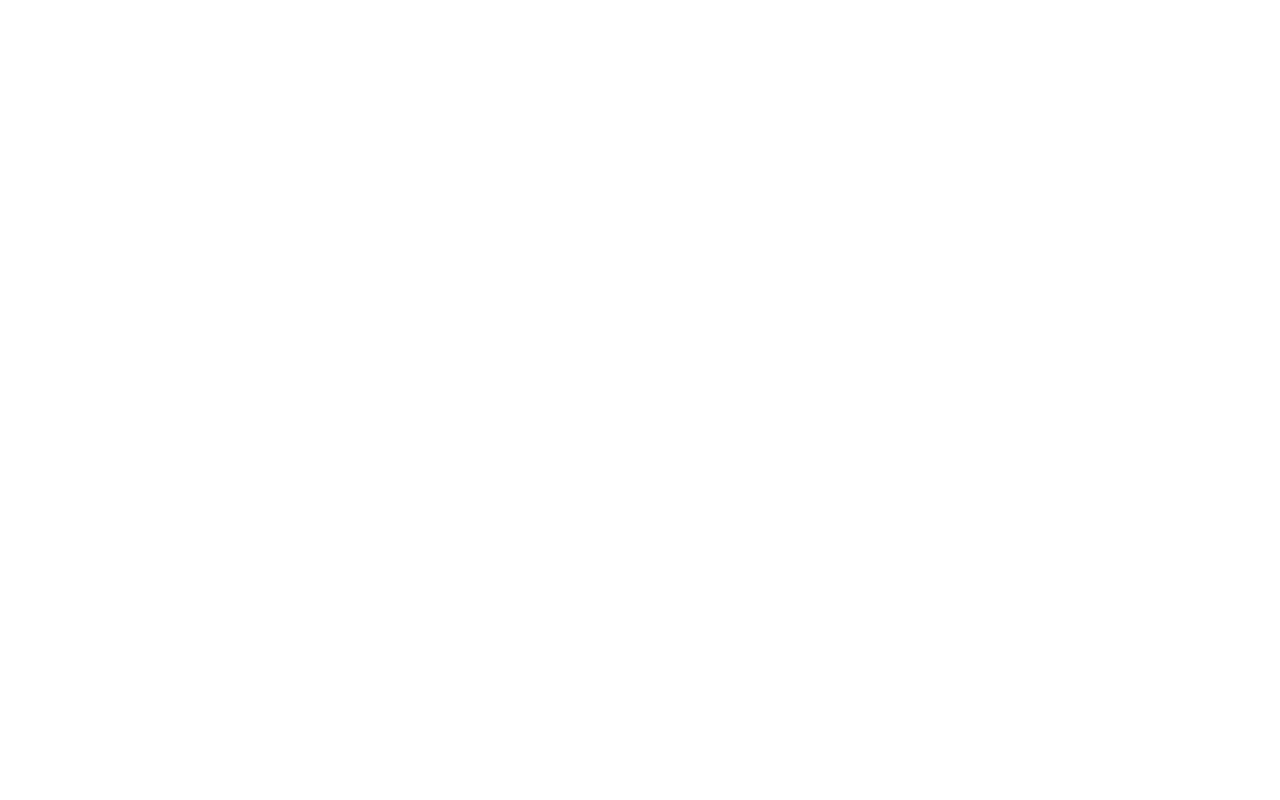
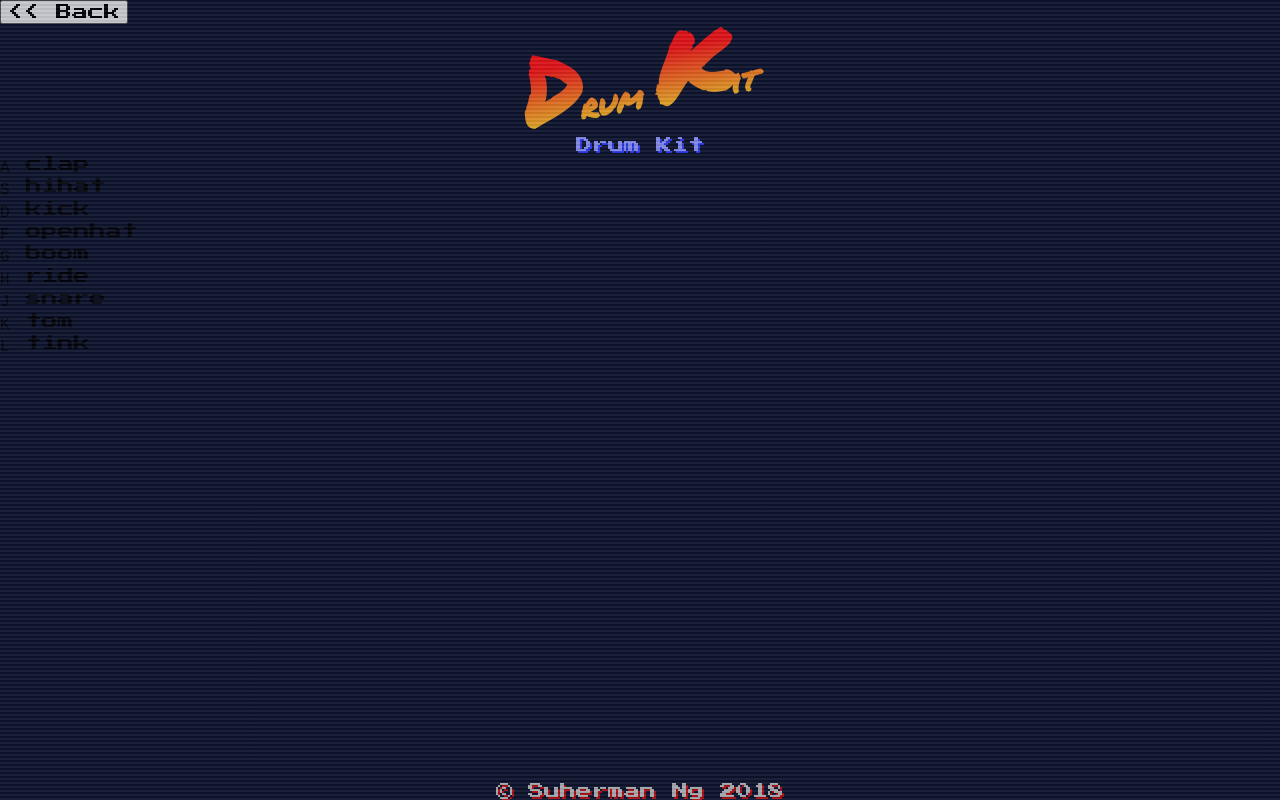
Before and after one commit to pejantantangguh/pejantantangguh.github.io, a plain HTML site: page drumkit.html in a window 1280 px wide. Drawn offline with Linux system fonts and the light colour scheme.

Commit message:
Adding drumkit.html

```diff
--- a/drumkit.html
+++ b/drumkit.html
@@ -0,0 +1,80 @@
+<!DOCTYPE html>
+<html lang="en">
+<head>
+    <meta charset="UTF-8">
+    <meta name="viewport" content="width=device-width, initial-scale=1.0">
+    <meta http-equiv="X-UA-Compatible" content="ie=edge">
+    <link rel="stylesheet" type="text/css" media="screen" href="normalize.css" />
+    <link rel="stylesheet" type="text/css" media="screen" href="layout.css" />
+    <link rel="stylesheet" type="text/css" media="screen" href="main.css" />
+    <link rel="stylesheet" type="text/css" media="screen" href="../assets/css/drumkit.css" />
+    <title>JavaScript Portofolio</title>
+</head>
+<body class="grid__template-layout">
+    <header class="back__button"> <a href="index.html"><button> << Back </button> </a></header>
+
+    <main class="splash-screen load drumkit">
+        <div class="flex__display">
+                <div class="title">
+                    <h1 class="title-top"><span class="big__letter">D</span>rum <span class="big__letter">K</span>it</h1>
+                </div>
+
+                <div class="purple-with-blue">
+                    Drum Kit
+                </div>
+            </div>
+
+       <div class="drumkit__wrapper">
+            <div class="keys">
+                <div data-key="65" class="key">
+                  <kbd>A</kbd>
+                  <span class="sound">clap</span>
+                </div>
+                <div data-key="83" class="key">
+                  <kbd>S</kbd>
+                  <span class="sound">hihat</span>
+                </div>
+                <div data-key="68" class="key">
+                  <kbd>D</kbd>
+                  <span class="sound">kick</span>
+                </div>
+                <div data-key="70" class="key">
+                  <kbd>F</kbd>
+                  <span class="sound">openhat</span>
+                </div>
+                <div data-key="71" class="key">
+                  <kbd>G</kbd>
+                  <span class="sound">boom</span>
+                </div>
+                <div data-key="72" class="key">
+                  <kbd>H</kbd>
+                  <span class="sound">ride</span>
+                </div>
+                <div data-key="74" class="key">
+                  <kbd>J</kbd>
+                  <span class="sound">snare</span>
+                </div>
+                <div data-key="75" class="key">
+                  <kbd>K</kbd>
+                  <span class="sound">tom</span>
+                </div>
+                <div data-key="76" class="key">
+                  <kbd>L</kbd>
+                  <span class="sound">tink</span>
+                </div>
+              </div>
+            </div>
+
+       </div>
+    </main>
+
+    <footer><div class="copyright">&copy; Suherman Ng 2018</div></footer>
+    <script>
+        window.addEventListener('keyDown','playAudio');
+        window.addEventListener('onClick','playAudio');
+
+
+
+    </script>
+</body>
+</html>
```
Also changed, not shown: index.html (+0 -1 lines).
